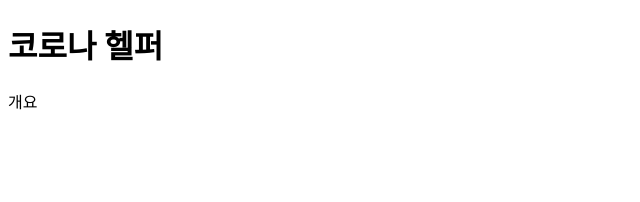
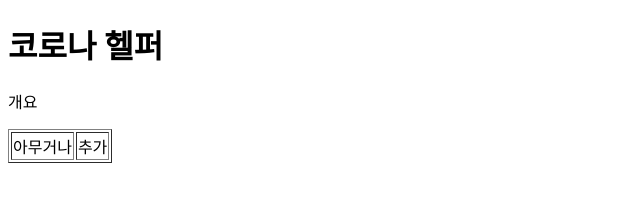
Before and after one commit to gachon-web-programming-8/Corona-Helper, a plain HTML site: page html/index.html in a window 1280 px wide. Shown: the whole page, without its empty margins (0-640 px from the left). Drawn offline with Linux system fonts and the light colour scheme.

Commit message:
feat: add test table

```diff
--- a/html/index.html
+++ b/html/index.html
@@ -9,5 +9,12 @@
 <body>
     <h1>코로나 헬퍼</h1>
     <p>개요</p>
+
+    <table border="1">
+        <tr>
+            <td>아무거나</td>
+            <td>추가</td>
+        </tr>
+    </table>
 </body>
 </html>
```
